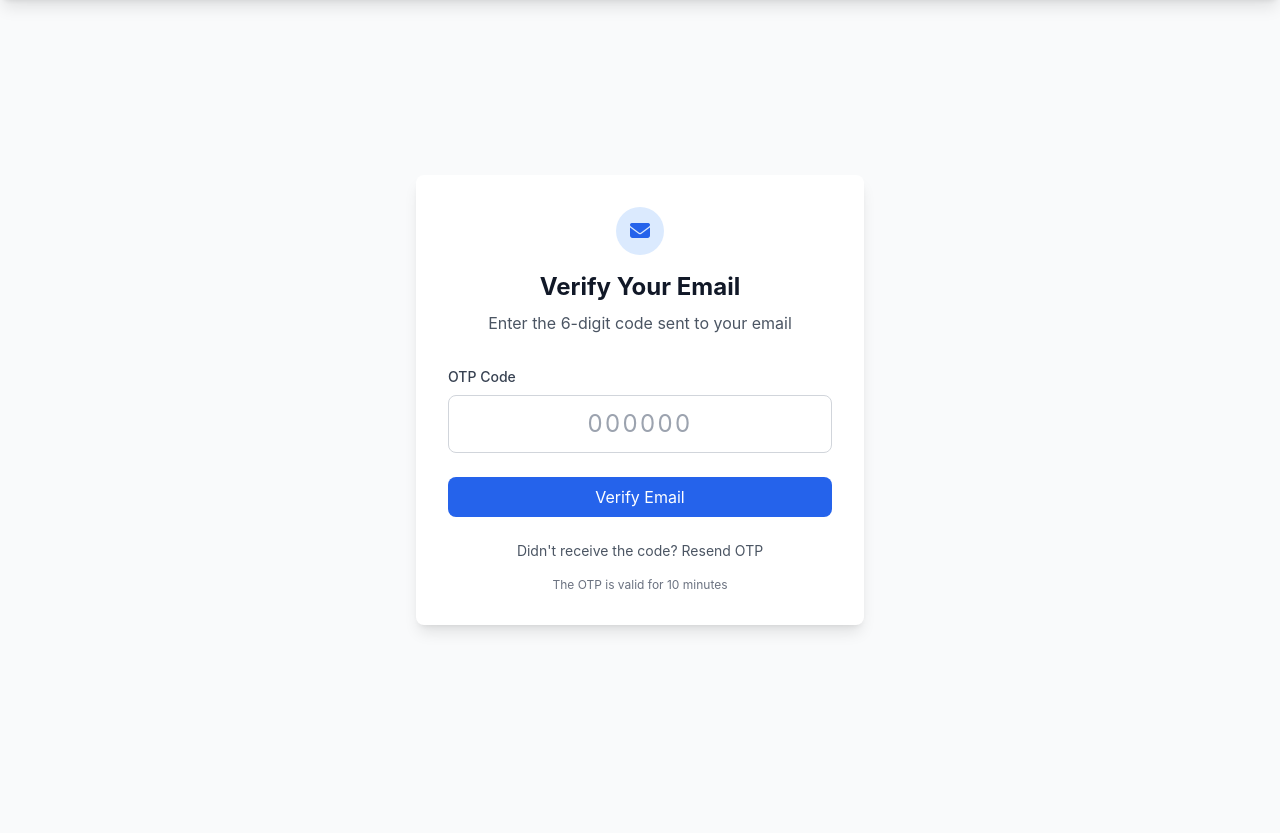
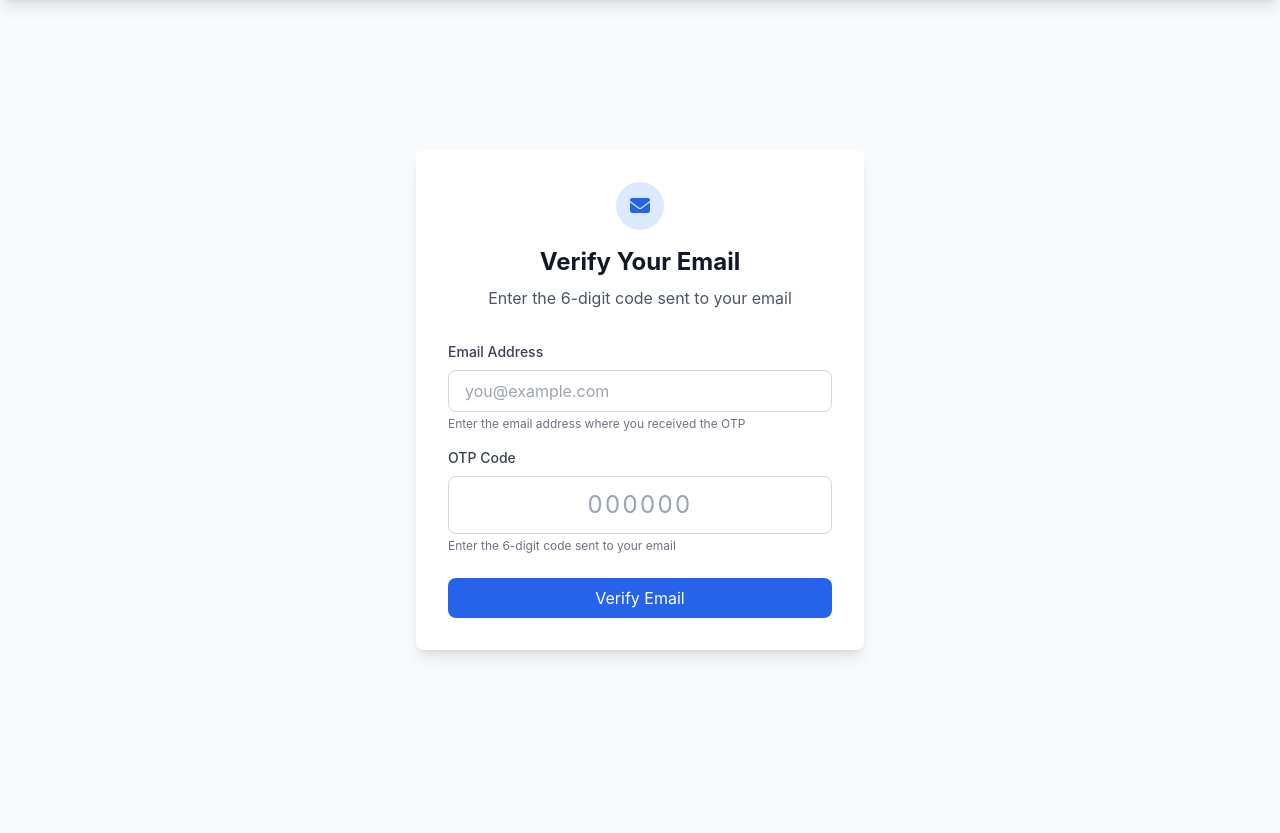
Before and after one commit to argho7/Advanced-Blog-Platform, a Django app: page /verify-email/ in a window 1280 px wide. Shown: the part 74-907 px from the top of the page. Run offline with Django 5.2, Linux system fonts and the light colour scheme; some libraries are stand-ins or nearby versions.

Commit message:
fix email verification

```diff
--- a/templates/emails/email_otp_verification.txt
+++ b/templates/emails/email_otp_verification.txt
@@ -17,7 +17,7 @@ Thank you for registering with AdvancedBlogPlatform. Please use the following On
 📝 VERIFICATION LINK:
 {{ verification_link }}
 
-Copy and paste the link above into your browser, or enter the OTP code manually on the verification page.
+Copy and paste the link above into your browser, enter your email and OTP code manually on the verification page.
 
 ✨ WHAT YOU CAN DO AFTER VERIFICATION:
 - Create and publish your first blog post
@@ -27,6 +27,6 @@ Copy and paste the link above into your browser, or enter the OTP code manually
 
 Need help? Contact our support team at support@AdvancedBlogPlatform.com
 
-© 2026 AdvancedBlogPlatform. All rights reserved.
+© {{year}} AdvancedBlogPlatform. All rights reserved.
 
 This email was sent to {{ email }}. If you didn't create an account with AdvancedBlogPlatform, please ignore this email.
--- a/templates/verify_email.html
+++ b/templates/verify_email.html
@@ -17,11 +17,24 @@
 <form method="POST" class="mt-8">
     {% csrf_token %}
 
+    <!-- Email Input -->
+    <div class="mb-4">
+        <label class="block text-sm font-medium text-gray-700 mb-2">Email Address</label>
+        <input type="email" name="email" required
+               class="w-full px-4 py-2 border border-gray-300 rounded-lg focus:ring-blue-500 focus:border-blue-500"
+               placeholder="you@example.com"
+               value="{{ email|default:'' }}">
+        <p class="text-xs text-gray-500 mt-1">Enter the email address where you received the OTP</p>
+    </div>
+
+    <!-- OTP Input -->
     <div class="mb-6">
         <label class="block text-sm font-medium text-gray-700 mb-2">OTP Code</label>
         <input type="text" name="otp" maxlength="6" required
                class="w-full text-center text-2xl tracking-widest px-4 py-3 border border-gray-300 rounded-lg focus:ring-blue-500 focus:border-blue-500"
-                       placeholder="000000">
+               placeholder="000000"
+               autocomplete="off">
+        <p class="text-xs text-gray-500 mt-1">Enter the 6-digit code sent to your email</p>
     </div>
 
     <button type="submit" class="w-full bg-blue-600 text-white py-2 px-4 rounded-lg hover:bg-blue-700 transition">
@@ -29,10 +42,10 @@
     </button>
 </form>
 
-        <div class="mt-6 text-center">
+        {% comment %} <div class="mt-6 text-center">
             <p class="text-sm text-gray-600">
                 Didn't receive the code?
-                {% comment %} <a href="{% url 'resend_otp' user_id %}" class="text-blue-600 hover:text-blue-500"> {% endcomment %}
+                <a href="{% url 'resend_otp' user_id %}" class="text-blue-600 hover:text-blue-500">
                     Resend OTP
                 </a>
             </p>
@@ -40,7 +53,7 @@
 
         <div class="mt-4 text-center text-xs text-gray-500">
             <p>The OTP is valid for 10 minutes</p>
-        </div>
+        </div> {% endcomment %}
     </div>
 </div>
 {% endblock %}
--- a/user_auth/urls.py
+++ b/user_auth/urls.py
@@ -6,5 +6,4 @@ urlpatterns = [
     path('logout/', user_logout, name='logout'),
     path('register/', user_registration, name='register'),
     path('verify-email/', verify_email, name='verify_email'),
-    path('verify-email/<str:email>/', verify_email, name='verify_email'),
 ]
--- a/user_auth/views.py
+++ b/user_auth/views.py
@@ -31,16 +31,16 @@ def user_registration(request):
         email=request.POST['email']
         password=request.POST['password']
         confirm_password=request.POST['confirm_password']
-
+        context={'username':username, 'email':email}
         if Custom_User.objects.filter(username=username).exists():
-            messages.error(request, 'Username must be unique and can contain letters, numbers, and underscores.')
-            return render(request, 'registration.html')
+            messages.error(request, "This username has already been used. Please choose a different username.")
+            return render(request, 'registration.html', context)
         if Custom_User.objects.filter(email=email).exists():
-            messages.error(request, 'Email must be unique.')
-            return render(request, 'registration.html')
+            messages.error(request, "An account with this email already exists. Please use a different email address.")
+            return render(request, 'registration.html', context)
         if password != confirm_password:
             messages.error(request, 'Passwords do not match. Please enter same password for PASSWORD FIELD AND CONFIRM PASSWORD FIELD')
-            return render(request, 'registration.html')
+            return render(request, 'registration.html', context)
         if not username or not email or not password or not confirm_password:
             messages.error(request, "Username, email and password are required.")
             return render(request, 'registration.html')
@@ -51,28 +51,36 @@ def user_registration(request):
             password=password,
             email_otp=otp
             )
-        send_otp_email(request, email, otp)
-        messages.success(request, 'Account Created! Verify your account.')
+        send_otp_email(request, username, email, otp)
+        messages.success(request, 'Account Created! Check your email account for an email.')
         return redirect('verify_email')
     else:
         return render(request, 'registration.html')
 
-def verify_email(request,email=None,otp=None):
+def verify_email(request):
     if request.method=='POST':
         email=request.POST.get('email')
         otp=request.POST.get('otp')
+        context={'email':email}
+
         if Custom_User.objects.filter(email=email).exists():
-            print('ok')
             user=Custom_User.objects.get(email=email)
+
+            try:
+                otp=int(otp)
+            except ValueError as e:
+                messages.error(request, "OTP must be numbers!")
+                return render(request, 'verify_email.html', context)
+
             if user.email_otp==otp:
                 user.is_email_verified=True
-                user.email_otp=''
+                user.email_otp=None
                 user.save()
-                messages.success(request, 'Account verified. ')
+                messages.success(request, "Account verified.")
                 return redirect('login')
             else:
-                messages.error(request, "Something is wrong with the account. Contant with the support team")
-                return redirect('home')
+                messages.error(request, "Wrong OTP !")
+                return render(request, 'verify_email.html', context)
         else:
             messages.error(request, 'User does not exists!')
             return redirect('register')
```
Also changed, not shown: user_auth/utils.py (+5 -4 lines). Lines whose indentation alone changed are shown as unchanged.
